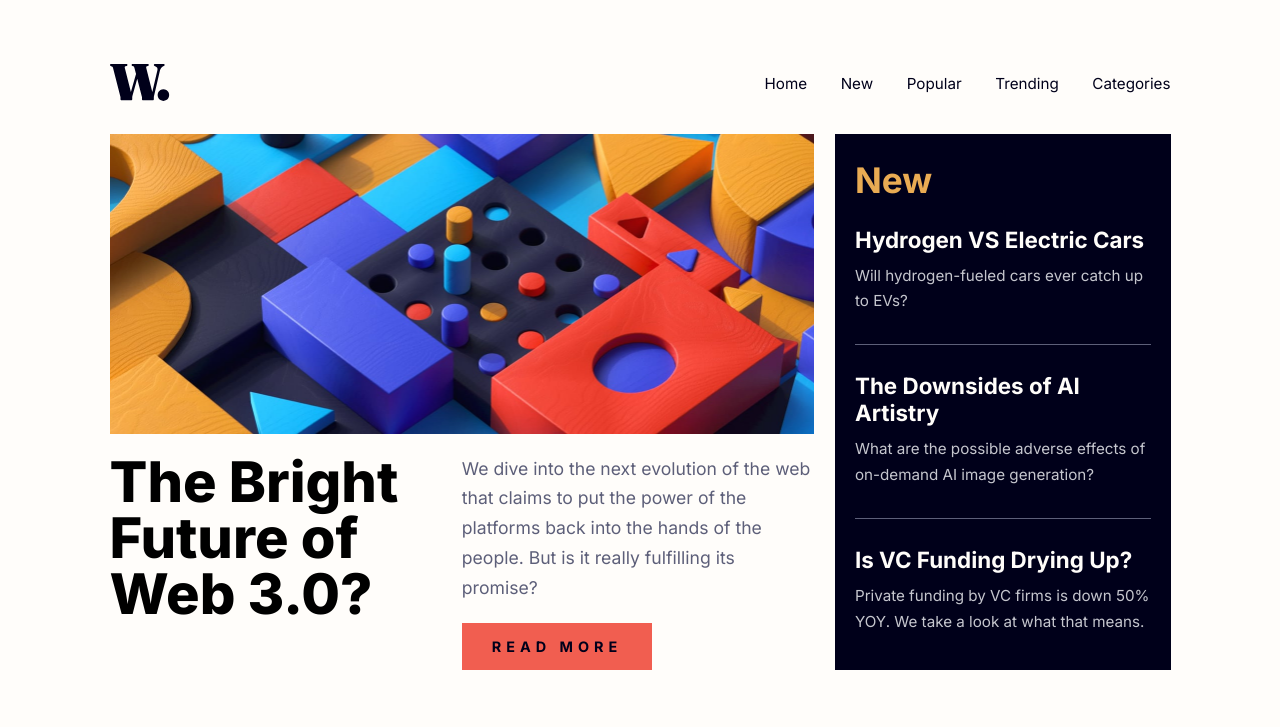
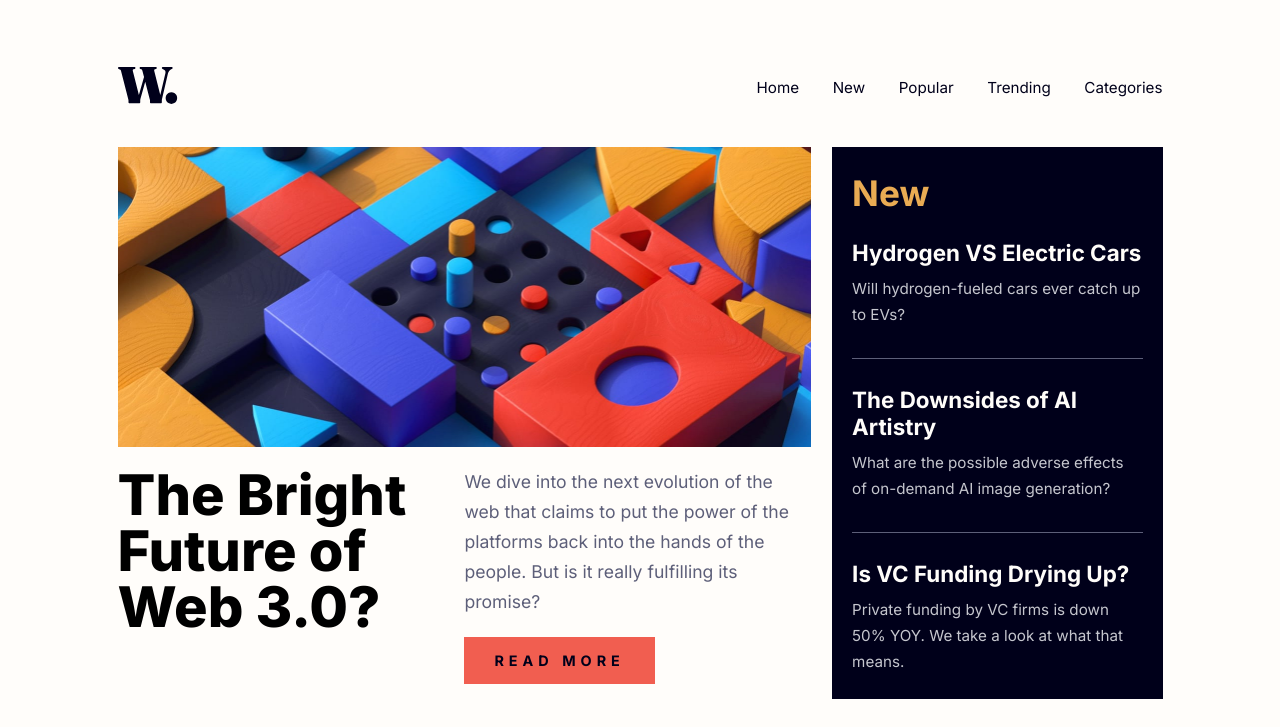
Before and after one commit to ajibona/news-homepage, a plain HTML site: page index.html in a window 1280 px wide. Shown: the top 727 px of the page. Drawn offline with Linux system fonts and the light colour scheme.

Commit message:
Update style.css

```diff
--- a/style.css
+++ b/style.css
@@ -54,7 +54,8 @@ a{
 .nav_header{
   max-width: calc(100% - 27px);
   margin-inline: auto;
-  margin-block: 30px;
+  margin-top: 30px;
+  margin-bottom: 30px;
   display: flex;
   align-items: center;
   justify-content: space-between;
@@ -247,9 +248,13 @@ a{
 /* ----- Desktop Screen Layout Size ----- */
 @media (width > 60rem) {
   body{
-    padding: 2.1rem 6rem
+    padding: 4.2rem 6.5rem
   }
 
+  .nav_header{
+    margin-top: 0;
+    margin-bottom: 40px;
+  }
   .hero-banner-container .banner-hero-image{
     background: url('assets/images/image-web-3-desktop.jpg');
     background-position: center;
```
